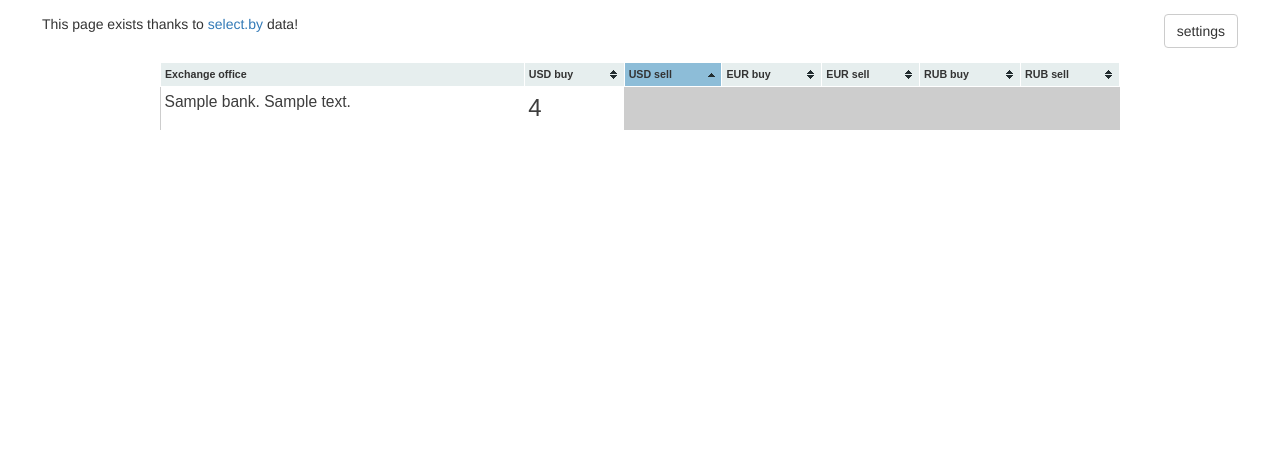
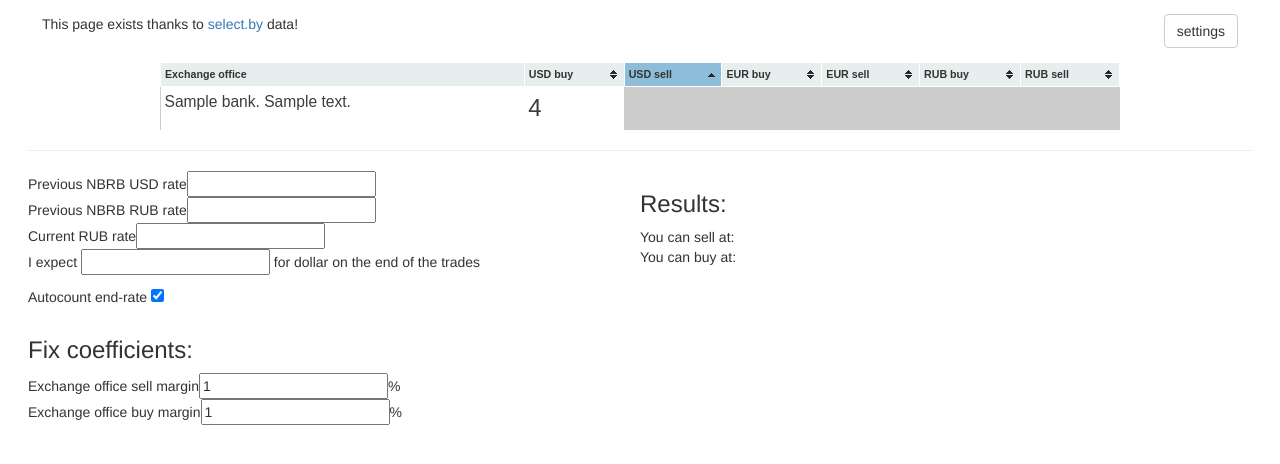
Before and after one commit to demidov91/select-by, a Django app: template exchange/templates/rates.html in a window 1280 px wide. Shown: the top 464 px of the page. Run offline with Django 3.2, Linux system fonts and the light colour scheme; the template is opened without the code that fills it: most values are stand-ins (such as "Sample title", 1, 10 or a date in 2020); some libraries are stand-ins or nearby versions.

Commit message:
NBRB rates are integrated with rates page.

```diff
--- /dev/null
+++ b/exchange/defines.py
@@ -0,0 +1 @@
+NBRB_URL = 'http://www.nbrb.by/Services/XmlExRates.aspx'
--- a/exchange/models.py
+++ b/exchange/models.py
@@ -42,6 +42,10 @@ class Rate(models.Model):
 
 class DynamicSettings(models.Model):
     LAST_UPDATE_KEY = 'last update'
+    NBRB_RATES_DATE = 'nbrb rates date'
+    NBRB_USD = 'nbrb usd'
+    NBRB_EUR = 'nbrb eur'
+    NBRB_RUB = 'nbrb rub'
 
     key = models.CharField(max_length=31, null=False)
     value = models.CharField(max_length=255, null=True)
--- a/exchange/static/css/style.css
+++ b/exchange/static/css/style.css
@@ -27,3 +27,7 @@ table.tablesorter td:first-child{
 table.tablesorter td.is-best{
     background-color: #AFFFAF;
 }
+
+#counter-data, #counter-results{
+    width: 50%;
+}
--- a/exchange/static/js/rates.js
+++ b/exchange/static/js/rates.js
@@ -1,3 +1,21 @@
+function getFloat(id){
+	return parseFloat($('#' + id).val());
+}
+
+
+function updateData(){
+	if ($('#count-nbrb')[0].checked){
+		var prevNbrb = getFloat('prev-nbrb');
+		var prevRub = prevNbrb / getFloat('prev-rub');
+		var currentRub = getFloat('current-rub');
+		$('#next-nbrb').val(Math.round(prevNbrb * (1 + (currentRub / prevRub - 1) / 2)));
+	}
+	var nextNbrb = getFloat('next-nbrb');
+	$('#sell-at').text(Math.round(nextNbrb * (1 + getFloat('exchange-sell-to-nbrb') / 100)));
+	$('#buy-at').text(Math.round(nextNbrb / (1 + getFloat('exchange-buy-to-nbrb') / 100)));
+}
+
+
 $(document).ready(function(){
     $("table").tablesorter({
         headers: {
@@ -5,4 +23,15 @@ $(document).ready(function(){
         },
         sortList: [[2, 0]]
     });
+
+    $.ajax({
+        url: $('#counter-data').data('nbrb-rates'),
+        success: function(data){
+            $('#prev-nbrb').val(data['USD']);
+            $('#prev-rub').val(data['RUB']);
+            updateData();
+        }
     });
+    $('#prev-nbrb, #prev-rub, #current-rub, #next-nbrb, #exchange-buy-to-nbrb, #exchange-sell-to-nbrb').keyup(updateData);
+    $('#count-nbrb').keyup(updateData);
+});
--- a/exchange/templates/rates.html
+++ b/exchange/templates/rates.html
@@ -42,6 +42,55 @@
     {% endfor %}
     </tbody>
 </table>
+
+<hr>
+
+<div>
+    <div class="toLeft" id="counter-data" data-nbrb-rates="{% url 'nbrb_rates' %}">
+        <div>
+            <span>{% trans 'Previous NBRB USD rate' %}</span><input id="prev-nbrb"/>
+        </div>
+        <div>
+            <span>{% trans 'Previous NBRB RUB rate' %}</span><input id="prev-rub"/>
+        </div>
+        <div>
+            <span>{% trans 'Current RUB rate' %}</span><input id="current-rub"/>
+        </div>
+        <div>
+            <p>
+                {% blocktrans %}
+                <span> I expect </span><input id="next-nbrb" value="" /><span> for dollar on the end of the trades</span>
+                {% endblocktrans  %}
+            </p>
+            <p>
+                <span>{% trans 'Autocount end-rate' %} </span><input id="count-nbrb" type="checkbox" checked="checked" />
+            </p>
+        </div>
+    </div>
+    <div class="toLeft" id="counter-results">
+        <h3>{% trans 'Results' %}:</h3>
+        <div>
+            <span>{% trans 'You can sell at' %}</span>: <span id="sell-at"></span>
+        </div>
+
+        <div>
+            <span>{% trans 'You can buy at' %}</span>: <span id="buy-at"></span>
+        </div>
+    </div>
+    <div class="clear"></div>
+</div>
+<div>
+    <h3>{% trans 'Fix coefficients' %}:</h3>
+    <div>
+        <span>{% trans 'Exchange office sell margin' %}</span><input id="exchange-sell-to-nbrb" value="1" /><span>%</span>
+    </div>
+    <div>
+        <span>{% trans 'Exchange office buy margin' %}</span><input id="exchange-buy-to-nbrb" value="1" /><span>%</span>
+    </div>
+</div>
+
+
+
 {% endblock %}
 
 
--- a/exchange/urls.py
+++ b/exchange/urls.py
@@ -23,4 +23,6 @@ urlpatterns = [
     url(r'^$', get_rates, name='rates'),
     url(r'^config/$', overview, name='config'),
     url(r'^i18n/', include('django.conf.urls.i18n')),
+
+    url(r'^ajax/nbrb/', get_nbrb_rates, name='nbrb_rates'),
 ]
```
Also changed, not shown: exchange/utils.py (+24 -2 lines), exchange/views.py (+27 -3 lines). Lines whose indentation alone changed are shown as unchanged.
